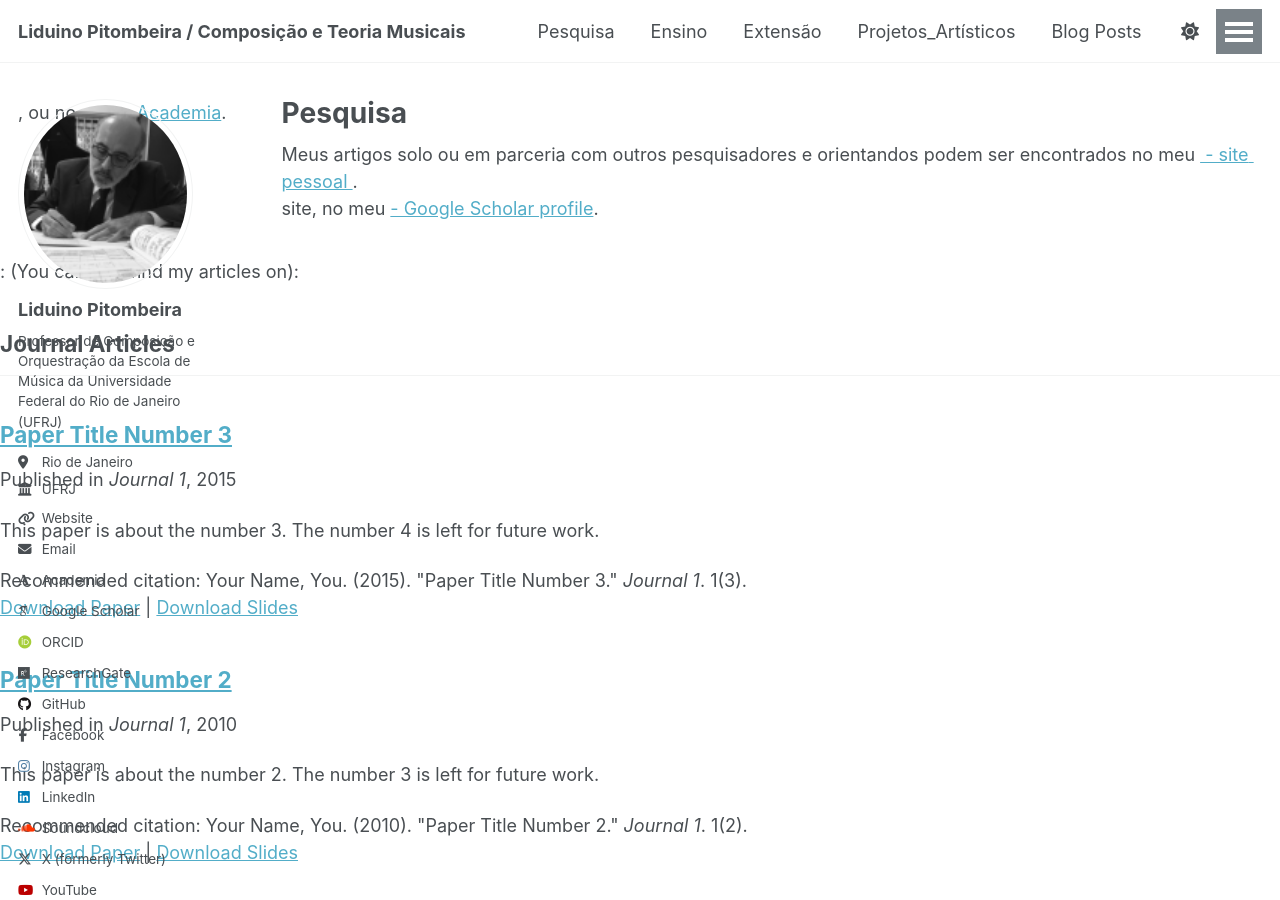
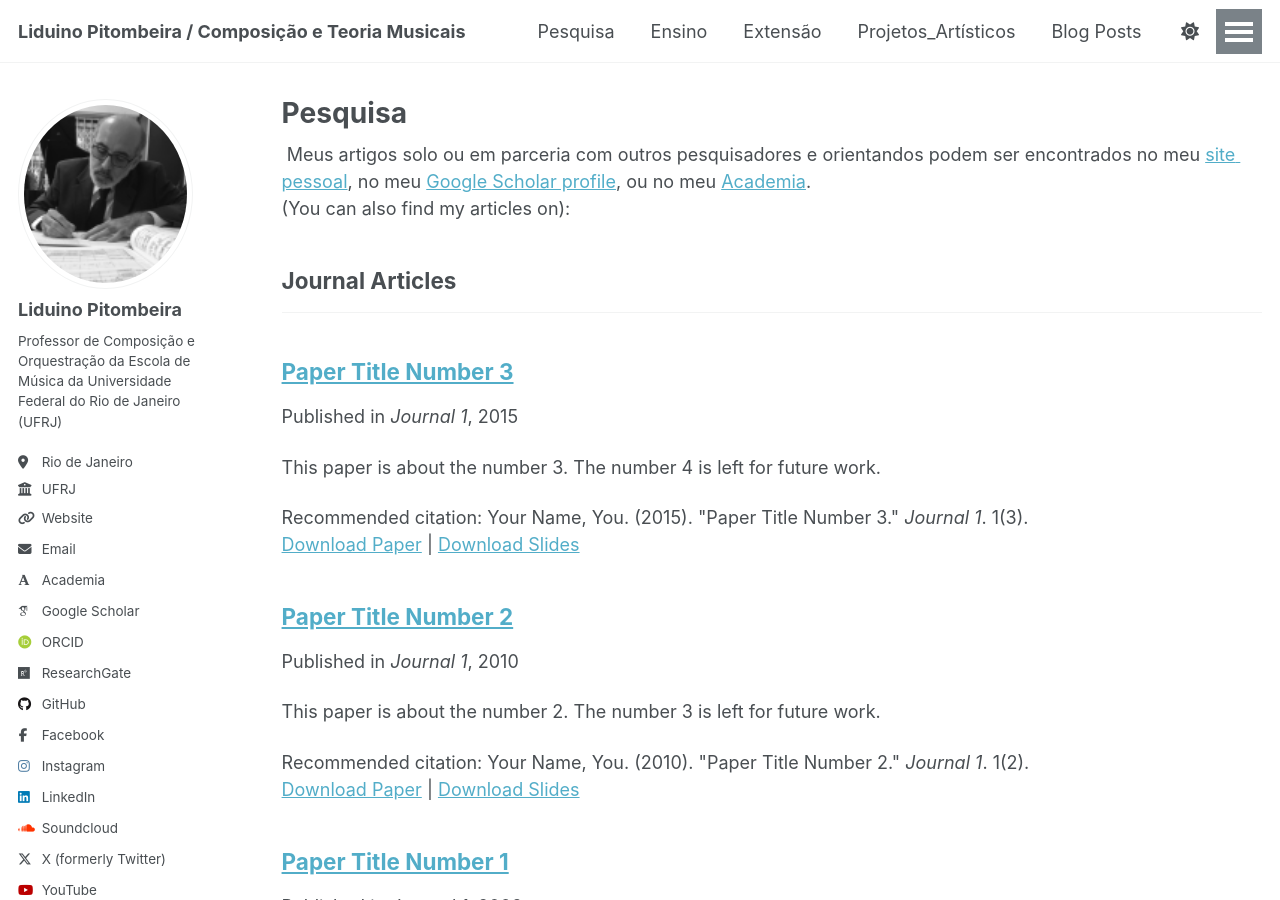
Before and after one commit to liduinopitombeira/liduinopitombeira.github.io, a Jekyll site: the page built from _pages/pesquisa.html, in a window 1280 px wide and 900 px high. Built offline with Jekyll 4.4.1, drawn with Linux system fonts in a browser that asks for light colours; some web fonts are replaced.

Commit message:
Update pesquisa.html

```diff
--- a/_pages/pesquisa.html
+++ b/_pages/pesquisa.html
@@ -6,10 +6,11 @@ author_profile: true
 ---
 
 {% if site.author.googlescholar %}
-  <div class="wordwrap">Meus artigos solo ou em parceria com outros pesquisadores e orientandos podem ser encontrados no meu <a href="{{site.author.uri}}"> - site pessoal </a>.</div>site,
-   no meu  <a href="{{site.author.googlescholar}}"> - Google Scholar profile</a>.</div>, ou no meu <a href="{{site.author.googlescholar}}"> - Academia</a>.</div>:
-   (You can also find my articles on):
-
+  <div class="wordwrap">
+    Meus artigos solo ou em parceria com outros pesquisadores e orientandos podem ser encontrados no meu <a href="{{site.author.uri}}">site pessoal</a>,
+    no meu <a href="{{site.author.googlescholar}}">Google Scholar profile</a>, ou no meu <a href="{{site.author.academia}}">Academia</a>.
+    <br>(You can also find my articles on):
+  </div>
 {% endif %}
 
 {% include base_path %}
```
